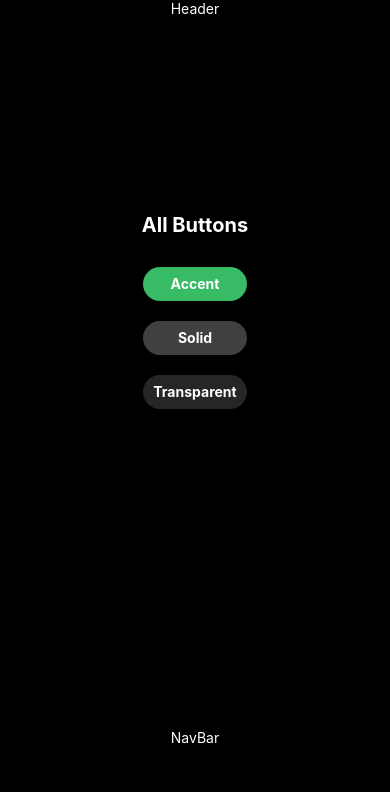
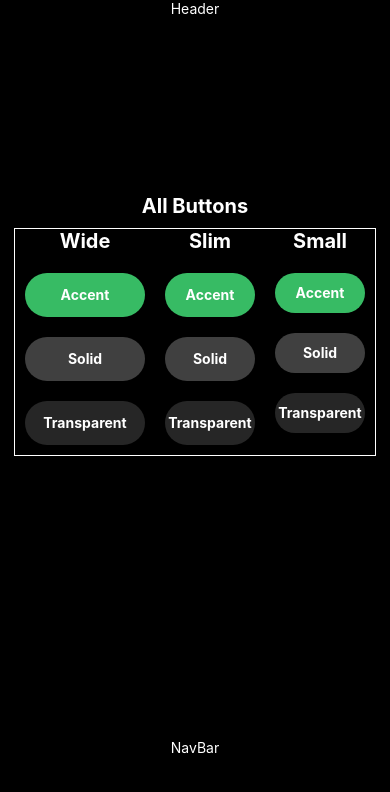
Before and after one commit to Costa-Alexandre/ambient-FE, a React Native app: screen / in a window 390 px wide. Shown: the top 792 px of the page. Built offline with nearby package versions, Linux system fonts and the light colour scheme.

Commit message:
normal buttons in all sizes

```diff
--- a/components/buttons/AllButtons.js
+++ b/components/buttons/AllButtons.js
@@ -6,9 +6,26 @@ export default function AllButtons() {
   return (
     <View style={styles.container}>
       <Text style={styles.title}>All Buttons</Text>
-      <ButtonNormal type='Accent' name='Accent' />
-      <ButtonNormal type='Solid' name='Solid' />
-      <ButtonNormal type='Transparent' name='Transparent' />
+        <View style={styles.table}>
+          <View style={styles.column}>
+            <Text style={styles.title}>Wide</Text>
+            <ButtonNormal type='Accent' name='Accent' size='wide'/>
+            <ButtonNormal type='Solid' name='Solid' size='wide' />
+            <ButtonNormal type='Transparent' name='Transparent' size='wide' />
+          </View>
+          <View style={styles.column}>
+            <Text style={styles.title}>Slim</Text>
+            <ButtonNormal type='Accent' name='Accent' size='slim'/>
+            <ButtonNormal type='Solid' name='Solid' size='slim' />
+            <ButtonNormal type='Transparent' name='Transparent' size='slim' />
+          </View>
+          <View style={styles.column}>
+            <Text style={styles.title}>Small</Text>
+            <ButtonNormal type='Accent' name='Accent' size='small'/>
+            <ButtonNormal type='Solid' name='Solid' size='small' />
+            <ButtonNormal type='Transparent' name='Transparent' size='small' />
+          </View>
+      </View>
     </View>
   );
 };
@@ -17,11 +34,16 @@ const styles = StyleSheet.create( {
   container: {
     backgroundColor: "#000",
   },
+  table: {
+    flexDirection: "row",
+    borderColor: "#fff",
+    borderWidth: 1,
+  },
   title: {
     fontSize: 20,
     textAlign: "center",
     color: "#fff",
     fontWeight: "bold",
-    marginBottom: 20,
+    marginBottom: 10,
   },
 } );
--- a/components/buttons/ButtonNormal.js
+++ b/components/buttons/ButtonNormal.js
@@ -3,19 +3,14 @@ import { StyleSheet, Text, View, TouchableOpacity } from 'react-native';
 
 export default function ButtonNormal(props) {
 
-  const type = 'button' + props.type;
-
   const onPress = () => {
     console.log('ButtonNormal onPress.');
   }
 
-
-
-
   return (
     <View>
       <TouchableOpacity
-        style={styles[type]}
+        style={[styles.button, styles[props.type], styles[props.size]]}
         onPress={onPress}
       >
         <Text style={styles.buttonText}>{ props.name }</Text>
@@ -25,26 +20,34 @@ export default function ButtonNormal(props) {
 }
 
 const styles = StyleSheet.create({
-  buttonAccent: {
+  button: {
     alignItems: "center",
-    backgroundColor: "#37BB64",
-    padding: 10,
-    borderRadius: 22,
+    justifyContent: "center",
     margin: 10,
   },
-  buttonSolid: {
-    alignItems: "center",
+  Accent: {
+    backgroundColor: "#37BB64",
+  },
+  Solid: {
     backgroundColor: "#404040",
-    padding: 10,
+  },
+  Transparent: {
+    backgroundColor: "rgba(255,255,255,0.15)",
+  },
+  wide: {
+    width: 120,
+    height: 44,
     borderRadius: 22,
-    margin: 10,
   },
-  buttonTransparent: {
-    alignItems: "center",
-    backgroundColor: "rgba(255,255,255,0.15)",
-    padding: 10,
+  slim: {
+    width: 90,
+    height: 44,
     borderRadius: 22,
-    margin: 10,
+  },
+  small: {
+    width: 90,
+    height: 40,
+    borderRadius: 20,
   },
   buttonText: {
     fontWeight: "bold",
@@ -52,6 +55,6 @@ const styles = StyleSheet.create({
     fontSize: 14,
     lineHeight: 14,
     textAlign: 'center',
-    color: '#fff'
+    color: '#fff',
   }
 });
```
